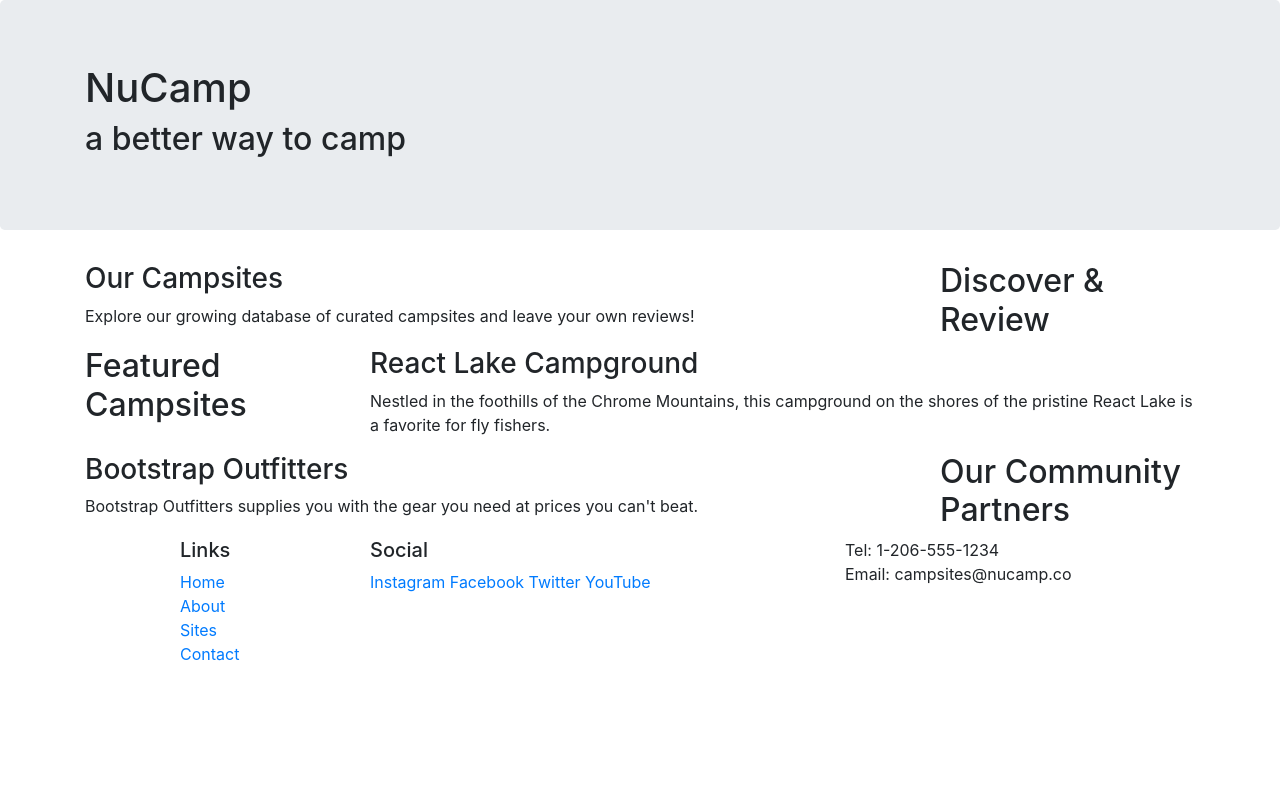
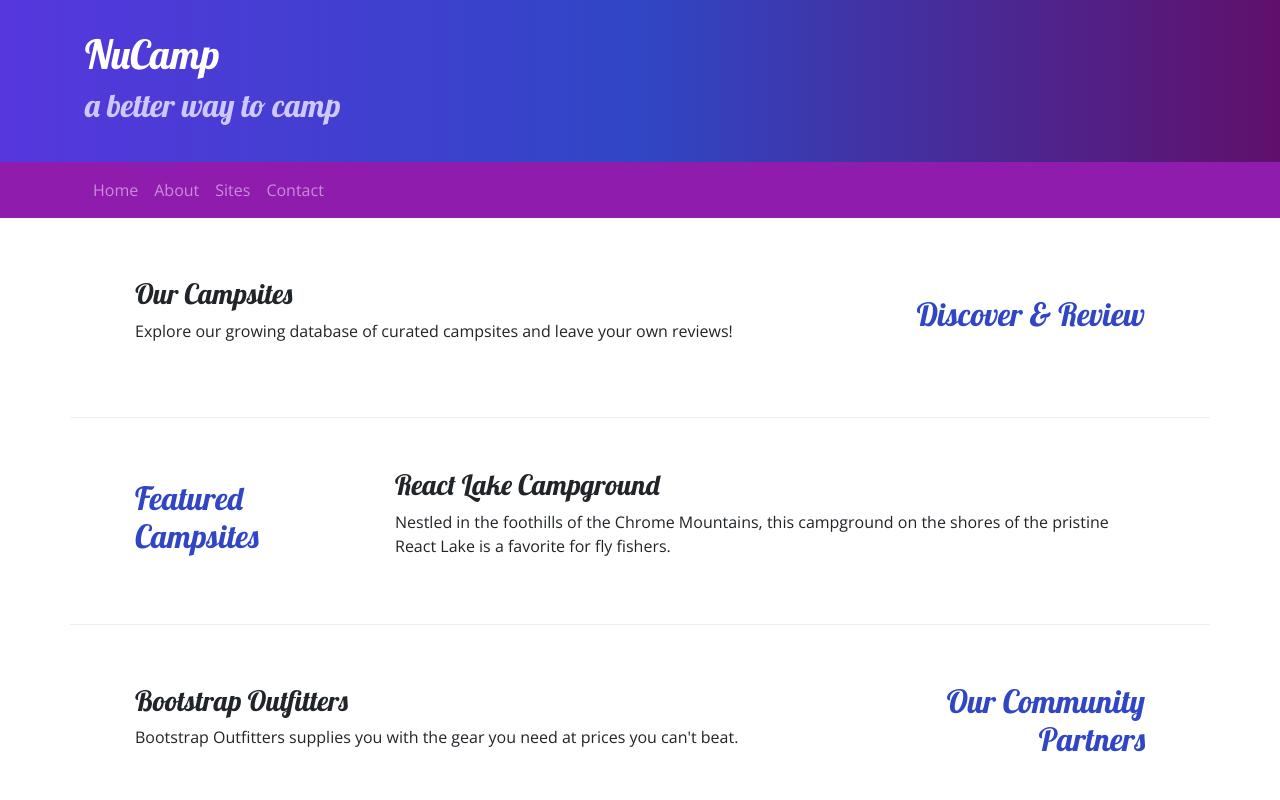
Before and after one commit to PandaBearz/new-review-site, a website: page index.html in a window 1280 px wide. Shown: the top 800 px of the page. Drawn offline with nearby package versions, Linux system fonts and the light colour scheme.

Commit message:
Navbar and Breadcrumbs

```diff
--- a/css/styles.css
+++ b/css/styles.css
@@ -20,6 +20,7 @@ footer {
 }
 
 .jumbotron {
+    margin: 0;
     padding: 30px;
     background-image: linear-gradient(to right, #5637DD, #3046C5, #60106B);
     color: white;
@@ -30,3 +31,7 @@ footer {
     border-bottom: 1px ridge;
     min-height: 200px;
 }
+
+.navbar {
+    background-color: #901CAD;
+}
--- a/index.html
+++ b/index.html
@@ -3,16 +3,20 @@
         <head>
             <!-- Required meta tags always come first -->
             <meta charset="utf-8" />
-            <meta name="viewport" content="width=device-width, initial-scale=1" />
+            <meta name="viewport" content="width=device-width, initial-scale=1"/>
 
             <!-- Bootstrap CSS -->
-            <link rel="stylesheet" href="node_modules/bootstrap/dist/css/bootstrap.min.css" />
+            <link rel="stylesheet" href="node_modules/bootstrap/dist/css/bootstrap.min.css"/>
+
+            <!-- Additional CSS must be placed after Bootstrap CSS -->
+            <link rel="stylesheet" href="https://fonts.googleapis.com/css?family=Lobster|Open+Sans"/>
+            <link rel="stylesheet" href="css/styles.css"/>
 
             <title>NuCamp: A Better Way To Camp </title>
         </head>
 
         <body>
-            <header class="jumbotron">
+            <header class="jumbotron jumbotron-fluid">
                 <div class="container">
                     <div class="row">
                         <div class="col">
@@ -23,34 +27,50 @@
                 </div>
             </header>
 
+            <nav class="navbar navbar-expand-sm navbar-dark sticky-top">
+                <div class="container">
+                    <button class="navbar-toggler ml-auto" type="button" data-toggle="collapse" data-target="#nucampNavbar">
+                        <span class="navbar-toggler-icon"></span>
+                    </button>
+                    <div class='collapse navbar-collapse' id="nucampNavbar">
+                        <ul class="navbar-nav">
+                            <li class="nav-item-active"><a class="nav-link" href="#">Home</a></li>
+                            <li class="nav-item"><a class="nav-link" href="aboutus.html">About</a></li>
+                            <li class="nav-item"><a class="nav-link" href="#">Sites</a></li>
+                            <li class="nav-item"><a class="nav-link" href="#">Contact</a></li>
+                        </ul>
+                    </div>
+                </div>
+            </nav>
+
             <div class="container">
-                <div class="row">
+                <div class="row row-content align-items-center">
                     <div class="col-sm-4 order-sm-last col-md-3">
-                        <h2>Discover & Review</h2>
+                        <h2 class="text-sm-right">Discover & Review</h2>
                     </div>
                     <div class="col">
                         <h3>Our Campsites</h3>
-                        <p>Explore our growing database of curated campsites and leave your own reviews!</p>
+                        <p class='d-none d-sm-block'>Explore our growing database of curated campsites and leave your own reviews!</p>
                     </div>
                 </div>
 
-                <div class="row">
+                <div class="row row-content align-items-center">
                     <div class="col-sm-4 col-md-3">
                         <h2>Featured Campsites</h2>
                     </div>
                     <div class="col">
                         <h3>React Lake Campground</h3>
-                        <p>Nestled in the foothills of the Chrome Mountains, this campground on the shores of the pristine React Lake is a favorite for fly fishers.</p>
+                        <p class='d-none d-sm-block'>Nestled in the foothills of the Chrome Mountains, this campground on the shores of the pristine React Lake is a favorite for fly fishers.</p>
                        </div>
                 </div>
 
-                <div class="row">
+                <div class="row row-content align-items-center">
                     <div class="col-sm-4 order-sm-last col-md-3">
-                        <h2>Our Community Partners</h2>
+                        <h2 class="text-sm-right">Our Community Partners</h2>
                     </div>
                     <div class="col">
                         <h3>Bootstrap Outfitters</h3>
-                        <p>Bootstrap Outfitters supplies you with the gear you need at prices you can't beat.</p>
+                        <p class='d-none d-sm-block'>Bootstrap Outfitters supplies you with the gear you need at prices you can't beat.</p>
                     </div>
                 </div>
             </div>
@@ -62,19 +82,19 @@
                             <h5>Links</h5>
                             <ul class="list-unstyled">
                                 <li><a href="#">Home</a></li>
-                                <li><a href="#">About</a></li>
+                                <li><a href="aboutus.html">About</a></li>
                                 <li><a href="#">Sites</a></li>
                                 <li><a href="#">Contact</a></li>
                             </ul>
                         </div>
-                        <div class="col-6 col-sm-5">
+                        <div class="col-6 col-sm-5 text-center">
                             <h5>Social</h5>
                             <a href="http://instagram.com/">Instagram</a>
                             <a href="http://facebook.com/">Facebook</a>
                             <a href="http://twitter.com/">Twitter</a>
                             <a href="http://youtube.com/">YouTube</a>
                         </div>
-                        <div class="col-sm-4">
+                        <div class="col-sm-4 text-center">
                             Tel: 1-206-555-1234<br />
                             Email: campsites@nucamp.co
                         </div>
```
Also changed, not shown: aboutus.html (added, +116 -0 lines).
